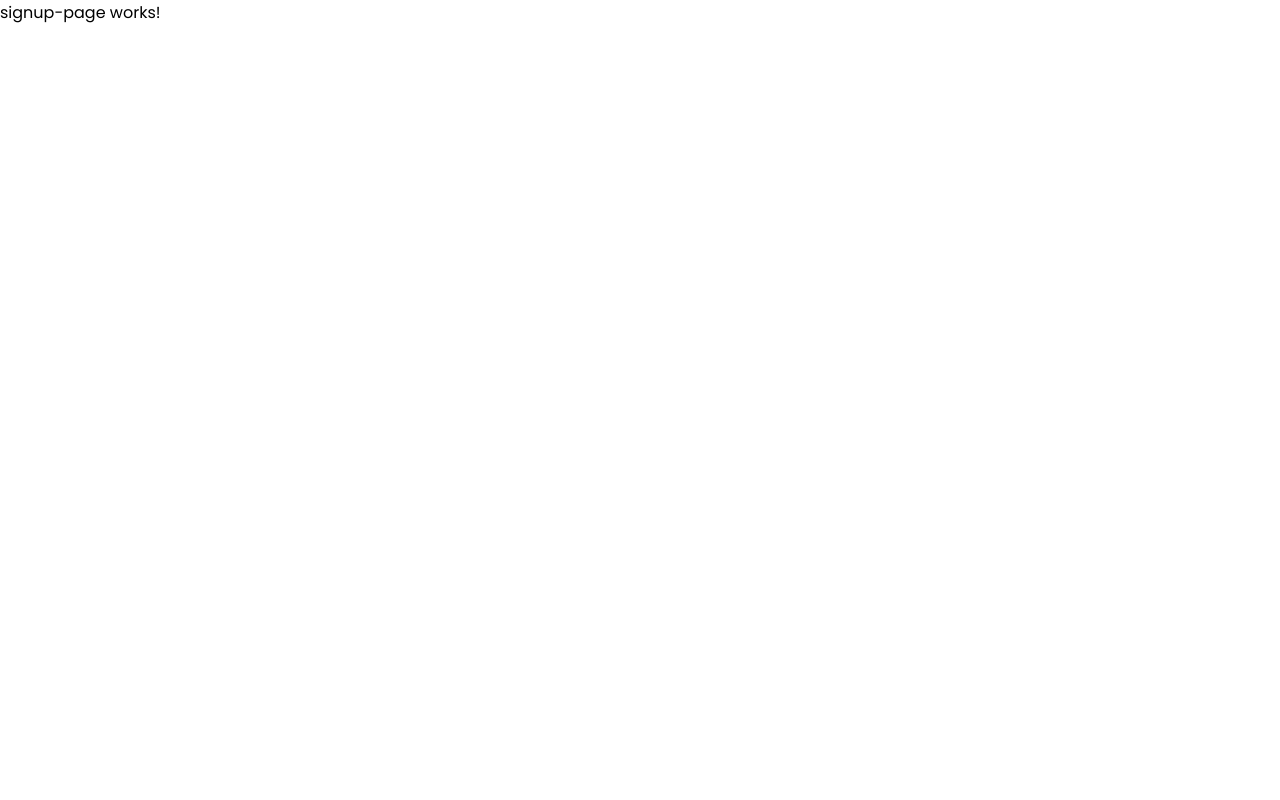
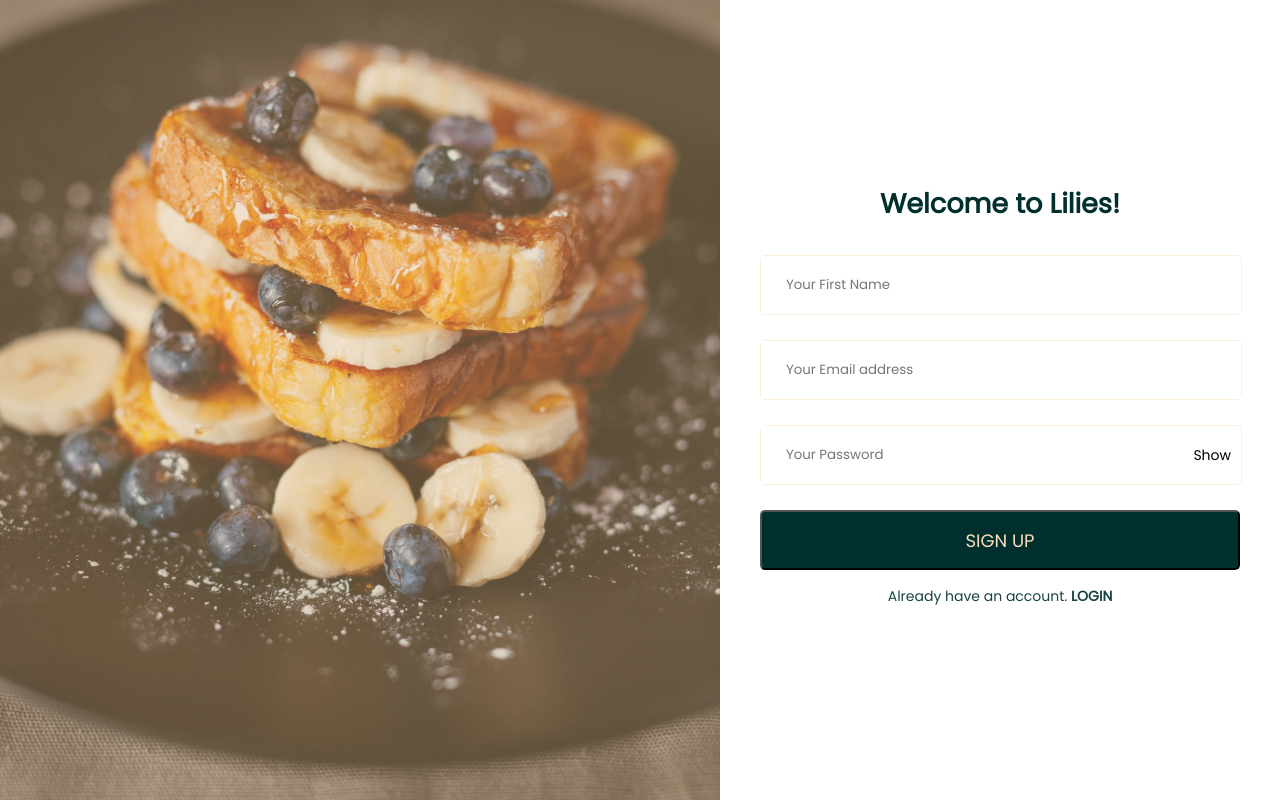
Before and after one commit to mohitchauhan4u/lilies-food-place, an Angular app: page /signup in a window 1280 px wide. Built offline with nearby package versions, Linux system fonts and the light colour scheme.

Commit message:
added button component and completed signup and login page

```diff
--- /dev/null
+++ b/src/app/shared/button/button.component.html
@@ -0,0 +1,3 @@
+<button type="button" class="btn-class" (click)="emitButtonClicked()">
+  {{ buttonText }}
+</button>
--- /dev/null
+++ b/src/app/shared/button/button.component.scss
@@ -0,0 +1,15 @@
+.btn-class {
+  height: 60px;
+  width: 100%;
+  background: #00302e;
+  border-radius: 5px;
+  font-weight: 500;
+  font-size: 18px;
+  line-height: 21px;
+  text-align: center;
+  color: #fbddbb;
+  flex: none;
+  order: 0;
+  flex-grow: 0;
+  cursor: pointer;
+}
--- /dev/null
+++ b/src/app/shared/button/button.component.ts
@@ -0,0 +1,17 @@
+import { Component, EventEmitter, Input, OnInit, Output } from '@angular/core';
+
+@Component({
+  selector: 'app-button',
+  templateUrl: './button.component.html',
+  styleUrls: ['./button.component.scss'],
+})
+export class ButtonComponent implements OnInit {
+  @Input() buttonText: string = 'SUBMIT';
+  @Output() buttonClicked = new EventEmitter<void>();
+
+  ngOnInit(): void {}
+
+  emitButtonClicked() {
+    this.buttonClicked.emit();
+  }
+}
--- a/src/app/shared/shared.module.ts
+++ b/src/app/shared/shared.module.ts
@@ -1,7 +1,9 @@
 import { NgModule } from '@angular/core';
+import { ButtonComponent } from './button/button.component';
 
 @NgModule({
   imports: [],
-  exports: [],
+  exports: [ButtonComponent],
+  declarations: [ButtonComponent],
 })
 export class SharedModule {}
--- a/src/app/views/login-page/login-page.component.html
+++ b/src/app/views/login-page/login-page.component.html
@@ -16,11 +16,10 @@
       </div>
       <div class="input-box-container">
         <input
-          type="password"
+          type="{{ showPassword ? 'text' : 'password' }}"
           placeholder="Your Password"
           class="input-box"
           id="password-input"
-          [(ngModel)]="password"
         />
         <span
           type="button"
@@ -29,6 +28,13 @@
           >{{ showPassword ? "Hide" : "Show" }}</span
         >
       </div>
+      <app-button
+        [buttonText]="buttonText"
+        (buttonClicked)="submitDetails()"
+      ></app-button>
+      <div class="create-account-class" (click)="navigateToSignupPage()">
+        Create an account
+      </div>
     </form>
   </div>
 </div>
--- a/src/app/views/login-page/login-page.component.scss
+++ b/src/app/views/login-page/login-page.component.scss
@@ -16,13 +16,23 @@
     justify-content: center;
     align-items: center;
     overflow-y: auto;
-    padding: 0 60px 0px 40px;
+    padding: 0 40px;
     .header {
       font-weight: 600;
       font-size: 27px;
       line-height: 33px;
       color: #00302e;
       text-align: center;
+    }
+
+    .create-account-class {
+      margin-top: 10px;
+      font-weight: 400;
+      font-size: 14px;
+      line-height: 33px;
+      text-align: center;
+      color: rgba(0, 48, 46, 0.91);
+      cursor: pointer;
     }
   }
 }
--- a/src/app/views/login-page/login-page.component.ts
+++ b/src/app/views/login-page/login-page.component.ts
@@ -1,24 +1,29 @@
-import { Component } from '@angular/core';
+import { Component, OnInit } from '@angular/core';
+import { Router } from '@angular/router';
 
 @Component({
   selector: 'app-login-page',
   templateUrl: './login-page.component.html',
   styleUrls: ['./login-page.component.scss'],
 })
-export class LoginPageComponent {
-  password: string = '';
+export class LoginPageComponent implements OnInit {
   showPassword: boolean = false;
+  buttonText = 'LOGIN';
+
+  constructor(private router: Router) {}
+
+  ngOnInit(): void {}
 
   togglePasswordVisibility(): void {
     this.showPassword = !this.showPassword;
+  }
 
-    const passwordInput = document.getElementById(
-      'password-input'
-    ) as HTMLInputElement;
-    if (this.showPassword) {
-      passwordInput.type = 'text';
-    } else {
-      passwordInput.type = 'password';
-    }
+  navigateToSignupPage() {
+    this.router.navigate(['/signup']);
+  }
+
+  submitDetails() {
+    //call API for login and redirect to dashboard on success
+    this.router.navigate(['/dashboard']);
   }
 }
--- a/src/app/views/signup-page/signup-page.component.html
+++ b/src/app/views/signup-page/signup-page.component.html
@@ -1 +1,44 @@
-<p>signup-page works!</p>
+<div class="login-page-container">
+  <img
+    class="login-page-image"
+    src="assets/images/signup-page-img.svg"
+    alt="login-page-img"
+  />
+  <div class="login-details-container">
+    <div class="header">Welcome to Lilies!</div>
+    <form action="">
+      <div class="input-box-container">
+        <input type="text" placeholder="Your First Name" class="input-box" />
+      </div>
+      <div class="input-box-container">
+        <input
+          type="email"
+          placeholder="Your Email address"
+          class="input-box"
+        />
+      </div>
+      <div class="input-box-container">
+        <input
+          type="{{ showPassword ? 'text' : 'password' }}"
+          placeholder="Your Password"
+          class="input-box"
+          id="password-input"
+        />
+        <span
+          type="button"
+          id="show-password-button"
+          (click)="togglePasswordVisibility()"
+          >{{ showPassword ? "Hide" : "Show" }}</span
+        >
+      </div>
+      <app-button
+        [buttonText]="buttonText"
+        (buttonClicked)="submitDetails()"
+      ></app-button>
+      <div class="already-have-account-class">
+        Already have an account.
+        <b (click)="navigateToLoginPage()" style="cursor: pointer">LOGIN</b>
+      </div>
+    </form>
+  </div>
+</div>
--- a/src/app/views/signup-page/signup-page.component.scss
+++ b/src/app/views/signup-page/signup-page.component.scss
@@ -0,0 +1,45 @@
+.login-page-container {
+  display: flex;
+  flex-direction: row;
+  height: 100vh;
+  width: 100vw;
+  overflow: hidden;
+  .login-page-image {
+    width: 60%;
+    height: 100%;
+    object-fit: cover;
+  }
+  .login-details-container {
+    width: 40%;
+    display: flex;
+    flex-direction: column;
+    justify-content: center;
+    align-items: center;
+    overflow-y: auto;
+    padding: 0 40px;
+    .header {
+      font-weight: 600;
+      font-size: 27px;
+      line-height: 33px;
+      color: #00302e;
+      text-align: center;
+    }
+
+    .already-have-account-class {
+      margin-top: 10px;
+      font-weight: 400;
+      font-size: 14px;
+      line-height: 33px;
+      text-align: center;
+      color: rgba(0, 48, 46, 0.91);
+    }
+  }
+}
+@media (max-width: 768px) {
+  .login-page-image {
+    display: none;
+  }
+  .login-details-container {
+    width: 100% !important;
+  }
+}
--- a/src/app/views/signup-page/signup-page.component.ts
+++ b/src/app/views/signup-page/signup-page.component.ts
@@ -1,10 +1,28 @@
-import { Component } from '@angular/core';
-
+import { Component, OnInit } from '@angular/core';
+import { Router } from '@angular/router';
 @Component({
   selector: 'app-signup-page',
   templateUrl: './signup-page.component.html',
-  styleUrls: ['./signup-page.component.scss']
+  styleUrls: ['./signup-page.component.scss'],
 })
 export class SignupPageComponent {
+  showPassword: boolean = false;
+  buttonText = 'SIGN UP';
 
+  constructor(private router: Router) {}
+
+  ngOnInit(): void {}
+
+  togglePasswordVisibility(): void {
+    this.showPassword = !this.showPassword;
+  }
+
+  navigateToLoginPage() {
+    this.router.navigate(['/login']);
+  }
+
+  submitDetails() {
+    //call API for signup and redirect to dashboard on success
+    this.router.navigate(['/dashboard']);
+  }
 }
--- a/src/styles.scss
+++ b/src/styles.scss
@@ -21,18 +21,18 @@ form {
     border: 1px solid rgba(251, 221, 187, 0.51);
     background: rgba(255, 255, 255, 0.83);
     border-radius: 5px;
-    padding: 19px 0px 19px 25px;
+    .input-box {
+      padding: 19px 0px 19px 25px;
+      border: none;
+      caret-color: #00302e;
+      color: #00302e;
+      outline: none;
+      width: 100%;
+    }
     span {
       cursor: pointer;
       margin-right: 10px;
       font-size: 14px;
     }
   }
-  .input-box {
-    border: none;
-    caret-color: #00302e;
-    color: #00302e;
-    outline: none;
-    width: 100%;
-  }
 }
```
Also changed, not shown: 1 other file (tests, documents, lock files or other folders).
